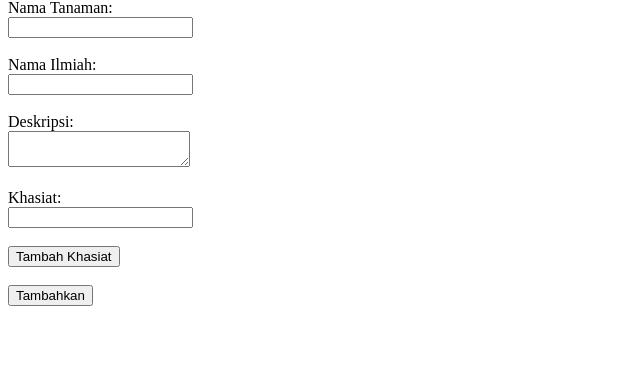
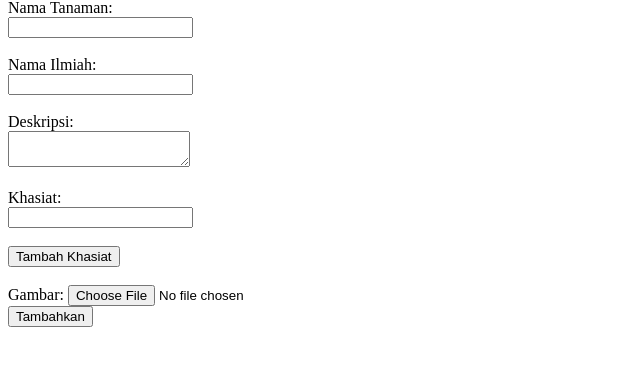
Before and after one commit to ariefrachel/HerbaliaWeb, a Flask app: page /tambah_tanaman in a window 1280 px wide. Shown: the part 81-466 px from the top of the page, without its empty margins (0-640 px from the left). Run offline with Flask 2, Linux system fonts and the light colour scheme; parts of the project's set-up code (start-up, migrations or seed data) failed here and were passed over; some libraries are stand-ins or nearby versions.

Commit message:
Commited

```diff
--- a/app.py
+++ b/app.py
@@ -51,6 +51,7 @@ from flask_cors import CORS
 app = Flask(__name__)
 api = Api(app)
 
+app.config['UPLOAD_TANAMAN'] = 'static/img/list/'
 app.config['UPLOAD_FITUR'] = 'static/img/feature/'
 app.config['UPLOAD_ARTIKEL'] = 'static/img/artikel/'
 ALLOWED_EXTENSIONS = {'png', 'jpg', 'jpeg', 'gif'}
@@ -397,24 +398,26 @@ def tambah_tanaman():
         nama_ilmiah = request.form['nama_ilmiah']
         deskripsi = request.form['deskripsi']
         khasiat = request.form.getlist('khasiat[]')
+        file = request.files['gambar']
 
-        # Menyimpan khasiat ke koleksi "khasiat"
+        filename = secure_filename(file.filename)
+        file.save(os.path.join(app.config['UPLOAD_TANAMAN'], filename))
+
         khasiat_data = {
-            'tanaman_id': None,  # ID tanaman akan diperbarui setelah disimpan
+            'tanaman_id': None,
             'khasiat': khasiat
         }
         khasiat_id = db['khasiat'].insert_one(khasiat_data).inserted_id
 
-        # Menyimpan tanaman herbal dengan ID khasiat yang terhubung
         tanaman_herbal = {
             'nama': nama,
             'namailmiah': nama_ilmiah,
             'deskripsi': deskripsi,
-            'khasiat': khasiat_id
+            'khasiat': khasiat_id,
+            'path': filename
         }
         tanaman_id = db['tanamanHerbal'].insert_one(tanaman_herbal).inserted_id
 
-        # Memperbarui ID tanaman pada dokumen khasiat
         db['khasiat'].update_one(
             {'_id': khasiat_id},
             {'$set': {'tanaman_id': tanaman_id}}
--- a/templates/admin/daftarTanaman/tambahTanaman.html
+++ b/templates/admin/daftarTanaman/tambahTanaman.html
@@ -14,7 +14,7 @@
 </head>
 <body>
     <h1>Tambah Tanaman Herbal</h1>
-    <form method="POST" action="/tambah_tanaman">
+    <form method="POST" enctype="multipart/form-data" action="/tambah_tanaman">
         <label for="nama">Nama Tanaman:</label><br>
         <input type="text" id="nama" name="nama" required><br><br>
         <label for="nama_ilmiah">Nama Ilmiah:</label><br>
@@ -28,7 +28,13 @@
         <br>
         <button type="button" id="tambah_khasiat">Tambah Khasiat</button>
         <br><br>
+        <div class="form-group">
+            <label for="gambar">Gambar:</label>
+            <input type="file" class="form-control-file" id="gambar" name="gambar" required>
+        </div>
         <input type="submit" value="Tambahkan">
     </form>
+
+
 </body>
 </html>
```
Also changed, not shown: static/img/list/15276ad7-f7b6-40e4-8a4c-6e8a91794a68.png (added).
